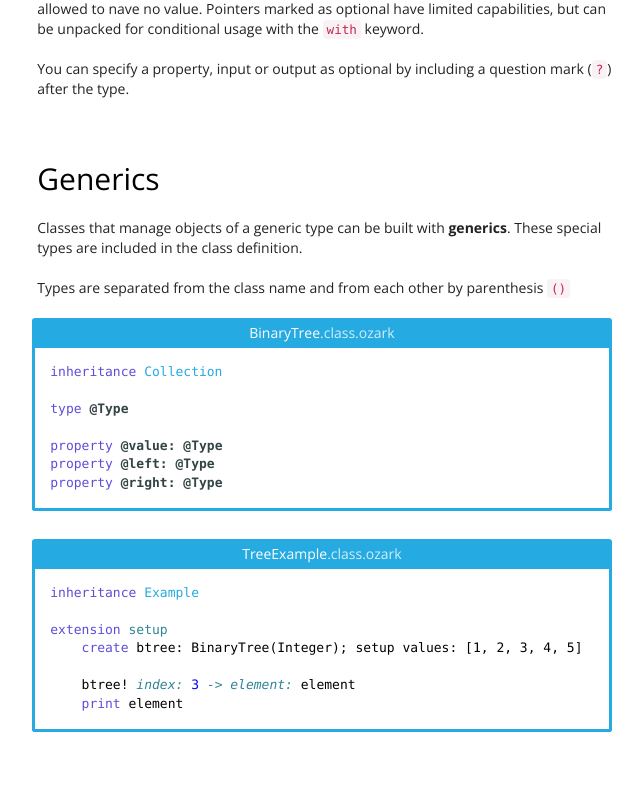
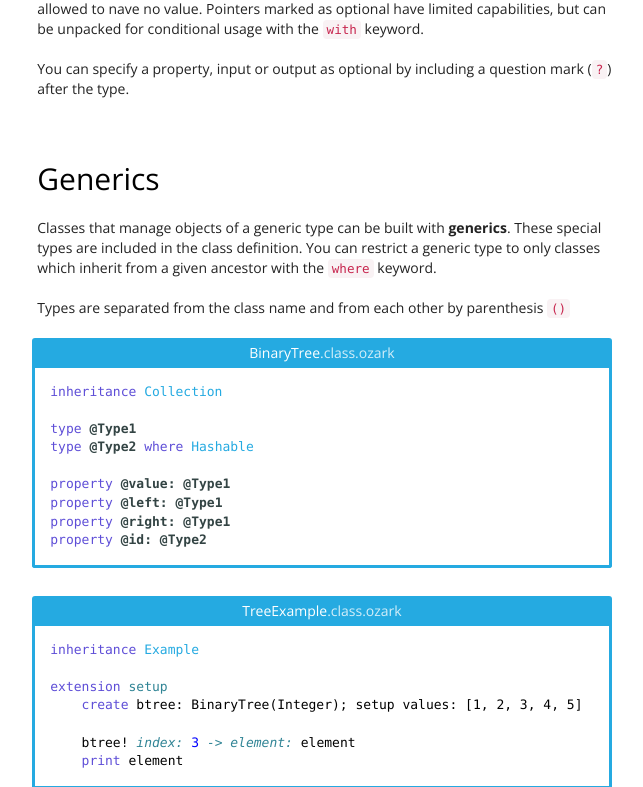
Before and after one commit to chasefinch/ozark-lang.github.io, a PHP site: page /language-documentation/objects in a window 1280 px wide. Shown: the part 1239-2026 px from the top of the page, without its empty margins (374-1017 px from the left). Run offline with PHP 8.4, Linux system fonts and the light colour scheme; some libraries are stand-ins or nearby versions.

Commit message:
Documentation elaboration, "where" keyword

```diff
--- a/js/script.js
+++ b/js/script.js
@@ -1,4 +1,4 @@
-var reserved = ["&lt;-", "...", "|", "as", "create", "each", "else", "extension", "for", "if", "in", "is", "inheritance", "method", "new", "print", "property", "repeat", "run", "replacement", "set", "split", "state", "times", "type", "unless", "until", "while", "with"];
+var reserved = ["&lt;-", "...", "|", "as", "create", "each", "else", "extension", "for", "if", "in", "is", "inheritance", "method", "new", "print", "property", "repeat", "run", "replacement", "set", "split", "state", "times", "type", "unless", "until", "where", "while", "with"];
 var symbols = ["!", "+", "-", "&gt;", "&lt;", "≥", "≤", "^", "¬", "*", "÷", "√", "∫", "∑", "=", "≠"];
 
 $(document).ready(function() {
--- a/language-documentation/control.php
+++ b/language-documentation/control.php
@@ -79,6 +79,8 @@ method testAndContinue object: ExampleObject?
 
 											<p>The <code>each</code> keyword indicates that an array is being used in place of an object, and that the given statement will be executed one time for every element in the array.</p>
 
+											<p>This can be used with multi-dimensional arrays.</p>
+
 											<div class='code-sample-header'>EachExample.class.ozark</div>
 											<div class='code-sample' itemscope itemtype="http://schema.org/Code"><meta itemprop="language" content="Ozark" /><pre>inheritance Example
 
--- a/language-documentation/objects.php
+++ b/language-documentation/objects.php
@@ -65,18 +65,20 @@ method set whitePieces: [ChessPiece], blackPieces: [ChessPiece]
 
 											<a name="Generics"><h2>Generics</h2></a>
 
-											<p>Classes that manage objects of a generic type can be built with <strong>generics</strong>. These special types are included in the class definition.</p>
+											<p>Classes that manage objects of a generic type can be built with <strong>generics</strong>. These special types are included in the class definition. You can restrict a generic type to only classes which inherit from a given ancestor with the <code>where</code> keyword.</p>
 
 											<p>Types are separated from the class name and from each other by parenthesis <code>()</code></p>
 
 											<div class='code-sample-header'>BinaryTree.class.ozark</div>
 											<div class='code-sample' itemscope itemtype="http://schema.org/Code"><meta itemprop="language" content="Ozark" /><pre>inheritance Collection
 
-type @Type
+type @Type1
+type @Type2 where Hashable
 
-property @value: @Type
-property @left: @Type
-property @right: @Type</pre></div>
+property @value: @Type1
+property @left: @Type1
+property @right: @Type1
+property @id: @Type2</pre></div>
 
 											<div class='code-sample-header'>TreeExample.class.ozark</div>
 											<div class='code-sample' itemscope itemtype="http://schema.org/Code"><meta itemprop="language" content="Ozark" /><pre>inheritance Example
--- a/language-documentation/reserved.php
+++ b/language-documentation/reserved.php
@@ -64,6 +64,7 @@
 														<li><code>type</code></li>
 														<li><code>unless</code></li>
 														<li><code>until</code></li>
+														<li><code>where</code></li>
 														<li><code>while</code></li>
 														<li><code>with</code></li>
 													</ul>
```
Also changed, not shown: language-documentation/collections.php (+4 -4 lines).
